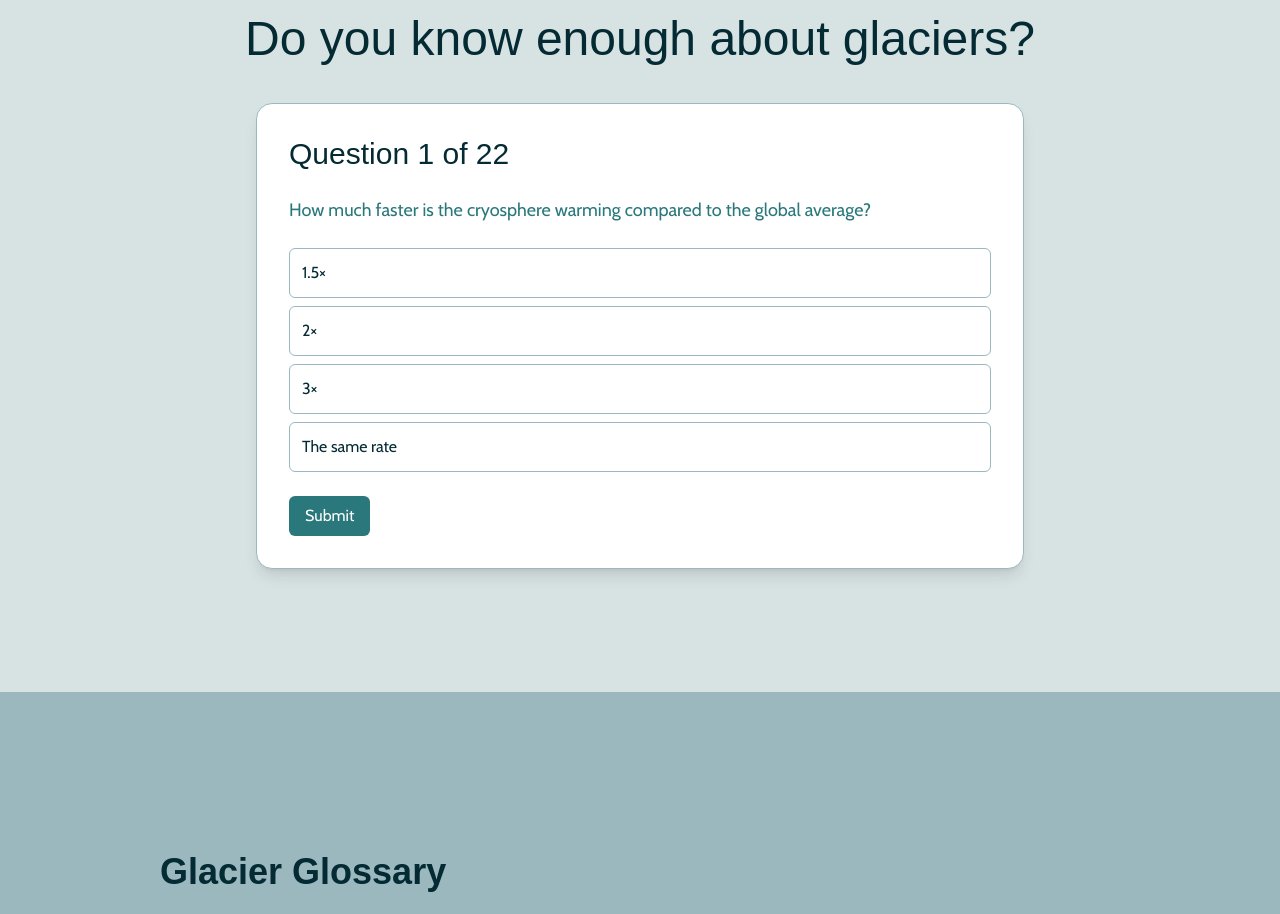
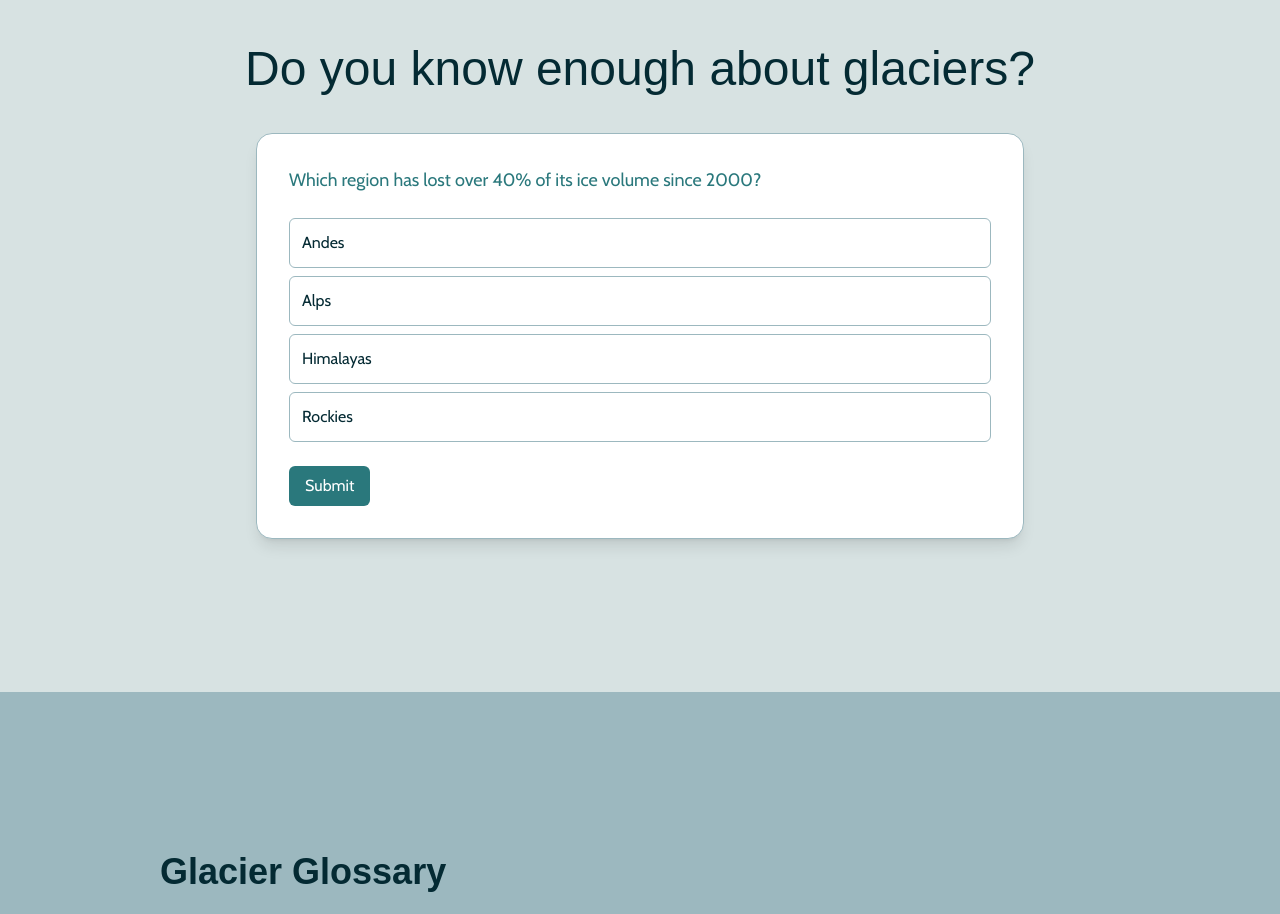
Before and after one commit to Adarsh108-tech/the-voice-of-glacier, a Next.js app: page /Learn in a window 1280 px wide. Shown: the part 3860-4774 px from the top of the page. Built offline with nearby package versions, Linux system fonts and the light colour scheme; a web font is replaced by a local one.

Commit message:
updated the quiz

```diff
--- a/src/components/QuizModal.js
+++ b/src/components/QuizModal.js
@@ -1,18 +1,25 @@
 "use client";
 
-import { useState } from "react";
+import { useState, useEffect } from "react";
 import { X } from "lucide-react";
 import { motion } from "framer-motion";
 import quizData from "@/data/quiz.json";
 
 export default function QuizModal({ onClose }) {
+  const [shuffledQuestions, setShuffledQuestions] = useState([]);
   const [current, setCurrent] = useState(0);
   const [selected, setSelected] = useState(null);
   const [showAnswer, setShowAnswer] = useState(false);
   const [score, setScore] = useState(0);
   const [isCompleted, setIsCompleted] = useState(false);
 
-  const question = quizData[current];
+  // Shuffle questions once when modal opens
+  useEffect(() => {
+    const shuffled = [...quizData].sort(() => Math.random() - 0.5);
+    setShuffledQuestions(shuffled);
+  }, []);
+
+  const question = shuffledQuestions[current];
 
   const handleOptionClick = (option) => setSelected(option);
 
@@ -22,7 +29,7 @@ export default function QuizModal({ onClose }) {
       if (selected === question.answer) setScore(score + 1);
       setShowAnswer(true);
     } else {
-      if (current + 1 < quizData.length) {
+      if (current + 1 < shuffledQuestions.length) {
         setCurrent(current + 1);
         setSelected(null);
         setShowAnswer(false);
@@ -31,6 +38,8 @@ export default function QuizModal({ onClose }) {
       }
     }
   };
+
+  if (shuffledQuestions.length === 0) return null;
 
   return (
     <div className="fixed inset-0 bg-black bg-opacity-50 flex justify-center items-center z-[1000]">
@@ -41,6 +50,7 @@ export default function QuizModal({ onClose }) {
         transition={{ duration: 0.4, ease: "easeOut" }}
         className="relative w-full max-w-xl bg-glacier-light p-6 rounded-2xl shadow-lg"
       >
+        {/* Close button */}
         <button
           className="absolute top-4 right-4 text-glacier-accent hover:scale-110 transition"
           onClick={onClose}
@@ -50,9 +60,7 @@ export default function QuizModal({ onClose }) {
 
         {!isCompleted ? (
           <div className="space-y-4">
-            <h2 className="text-2xl font-nohemi text-glacier-dark">
-              Question {current + 1} of {quizData.length}
-            </h2>
+            {/* Removed "Question 1 of 22" text */}
             <p className="text-lg font-cabin text-glacier-primary">
               {question.question}
             </p>
@@ -79,14 +87,18 @@ export default function QuizModal({ onClose }) {
               onClick={handleSubmit}
               className="bg-glacier-primary hover:bg-glacier-dark text-white px-4 py-2 rounded-md font-cabin"
             >
-              {showAnswer ? (current + 1 < quizData.length ? "Next" : "Finish") : "Submit"}
+              {showAnswer
+                ? current + 1 < shuffledQuestions.length
+                  ? "Next"
+                  : "Finish"
+                : "Submit"}
             </button>
           </div>
         ) : (
           <div className="text-center space-y-4">
             <h2 className="text-2xl font-nohemi text-glacier-dark">Quiz Completed</h2>
             <p className="text-xl font-cabin text-glacier-primary">
-              Your score: {score} / {quizData.length}
+              Your score: {score} / {shuffledQuestions.length}
             </p>
             <button
               onClick={onClose}
--- a/src/components/quizSection.js
+++ b/src/components/quizSection.js
@@ -1,17 +1,24 @@
 "use client";
 
-import { useState } from "react";
+import { useState, useEffect } from "react";
 import { motion } from "framer-motion";
 import quizData from "@/data/quiz.json";
 
 export default function QuizSection() {
+  const [shuffledQuestions, setShuffledQuestions] = useState([]);
   const [current, setCurrent] = useState(0);
   const [selected, setSelected] = useState(null);
   const [showAnswer, setShowAnswer] = useState(false);
   const [score, setScore] = useState(0);
   const [isCompleted, setIsCompleted] = useState(false);
 
-  const question = quizData[current];
+  // Shuffle questions once when quiz starts
+  useEffect(() => {
+    const shuffled = [...quizData].sort(() => Math.random() - 0.5);
+    setShuffledQuestions(shuffled);
+  }, []);
+
+  const question = shuffledQuestions[current];
 
   const handleOptionClick = (option) => setSelected(option);
 
@@ -21,7 +28,7 @@ export default function QuizSection() {
       if (selected === question.answer) setScore(score + 1);
       setShowAnswer(true);
     } else {
-      if (current + 1 < quizData.length) {
+      if (current + 1 < shuffledQuestions.length) {
         setCurrent(current + 1);
         setSelected(null);
         setShowAnswer(false);
@@ -30,6 +37,8 @@ export default function QuizSection() {
       }
     }
   };
+
+  if (shuffledQuestions.length === 0) return null;
 
   return (
     <section className="w-full min-h-screen bg-glacier-light px-4 py-12 flex flex-col items-center justify-center">
@@ -50,16 +59,15 @@ export default function QuizSection() {
       >
         {!isCompleted ? (
           <div className="space-y-4 sm:space-y-6">
-            <h2 className="text-lg sm:text-2xl md:text-3xl font-nohemi text-glacier-dark">
-              Question {current + 1} of {quizData.length}
-            </h2>
+            {/* Removed "Question X of Y" heading */}
             <p className="text-sm sm:text-base md:text-lg font-cabin text-glacier-primary">
               {question.question}
             </p>
             <div className="space-y-2">
               {question.options.map((opt, index) => {
                 const isCorrect = showAnswer && opt === question.answer;
-                const isWrong = showAnswer && selected === opt && opt !== question.answer;
+                const isWrong =
+                  showAnswer && selected === opt && opt !== question.answer;
                 return (
                   <button
                     key={index}
@@ -79,7 +87,11 @@ export default function QuizSection() {
               onClick={handleSubmit}
               className="bg-glacier-primary hover:bg-glacier-dark text-white px-4 py-2 rounded-md font-cabin text-sm sm:text-base"
             >
-              {showAnswer ? (current + 1 < quizData.length ? "Next" : "Finish") : "Submit"}
+              {showAnswer
+                ? current + 1 < shuffledQuestions.length
+                  ? "Next"
+                  : "Finish"
+                : "Submit"}
             </button>
           </div>
         ) : (
@@ -88,7 +100,7 @@ export default function QuizSection() {
               Quiz Completed
             </h2>
             <p className="text-sm sm:text-lg md:text-xl font-cabin text-glacier-primary">
-              Your score: {score} / {quizData.length}
+              Your score: {score} / {shuffledQuestions.length}
             </p>
           </div>
         )}
```
